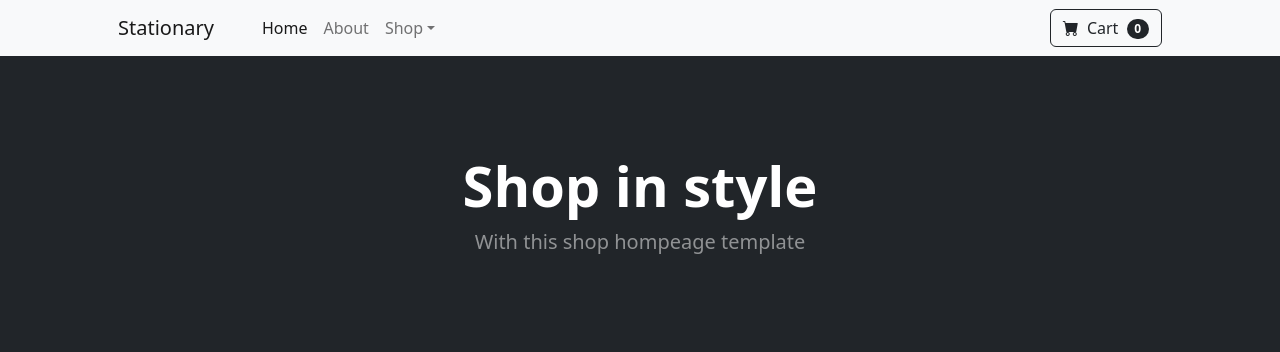
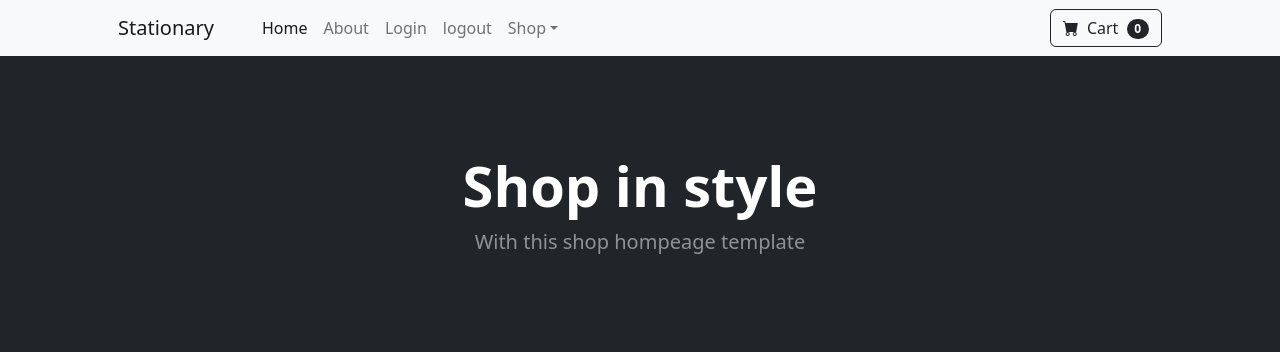
Before and after one commit to srakshitha296/SHOPPING_WEBSITE, a Django app: page / in a window 1280 px wide. Shown: the top 352 px of the page. Run offline with Django 5.2, Linux system fonts and the light colour scheme; data comes from the database, SQL or seed files in the repository; some libraries are stand-ins or nearby versions.

Commit message:
login and logout

```diff
--- a/store/templates/navbar.html
+++ b/store/templates/navbar.html
@@ -8,6 +8,8 @@
             <ul class="navbar-nav me-auto mb-2 mb-lg-0 ms-lg-4">
                 <li class="nav-item"><a class="nav-link active" aria-current="page" href="{% url  'home' %}">Home</a></li>
                 <li class="nav-item"><a class="nav-link" href="{% url  'about' %}">About</a></li>
+                <li class="nav-item"><a class="nav-link" href="{% url  'login' %}">Login</a></li>
+                <li class="nav-item"><a class="nav-link" href="{% url  'logout' %}">logout</a></li>
                 <li class="nav-item dropdown">
                     <a class="nav-link dropdown-toggle" id="navbarDropdown" href="#" role="button"
                         data-bs-toggle="dropdown" aria-expanded="false">Shop</a>
--- a/store/urls.py
+++ b/store/urls.py
@@ -4,4 +4,6 @@ from . import views
 urlpatterns = [
     path('', views.home, name='home'),
     path('about/', views.about, name='about'),
+    path('login/', views.login_user, name='login'),
+    path('logout/', views.logout_user , name='logout'),
 ]
--- a/store/views.py
+++ b/store/views.py
@@ -1,5 +1,6 @@
 from django.shortcuts import render
 from .models import product
+from django.contrib.auth import authenticate, login, logout
 
 
 def home(request):
@@ -8,3 +9,9 @@ def home(request):
 
 def about(request):
     return render(request, 'about.html', {})
+
+def login_user(request):
+    return render(request, 'login.html', {})
+
+def logout_user(request):
+    return render(request, 'logout.html', {})
```
Also changed, not shown: store/templates/login.html (added, +24 -0 lines).
